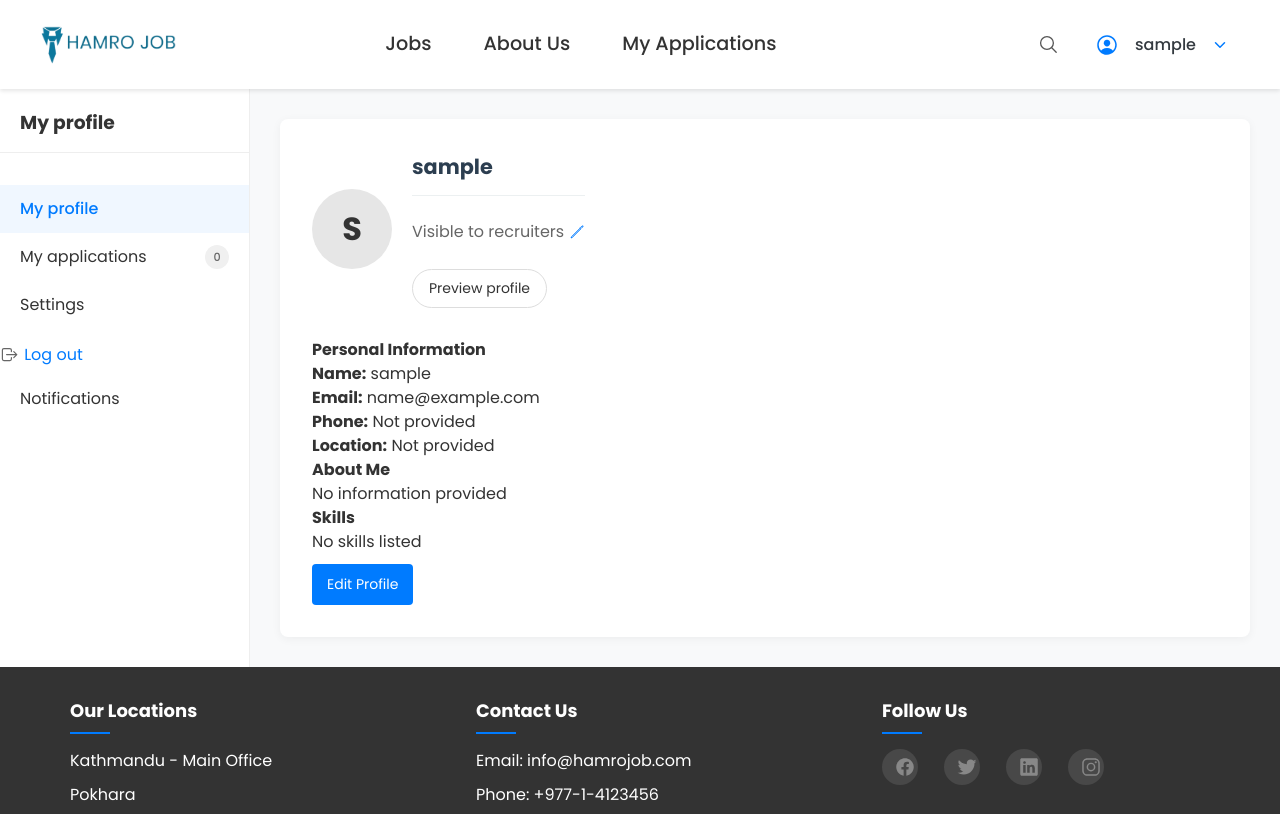
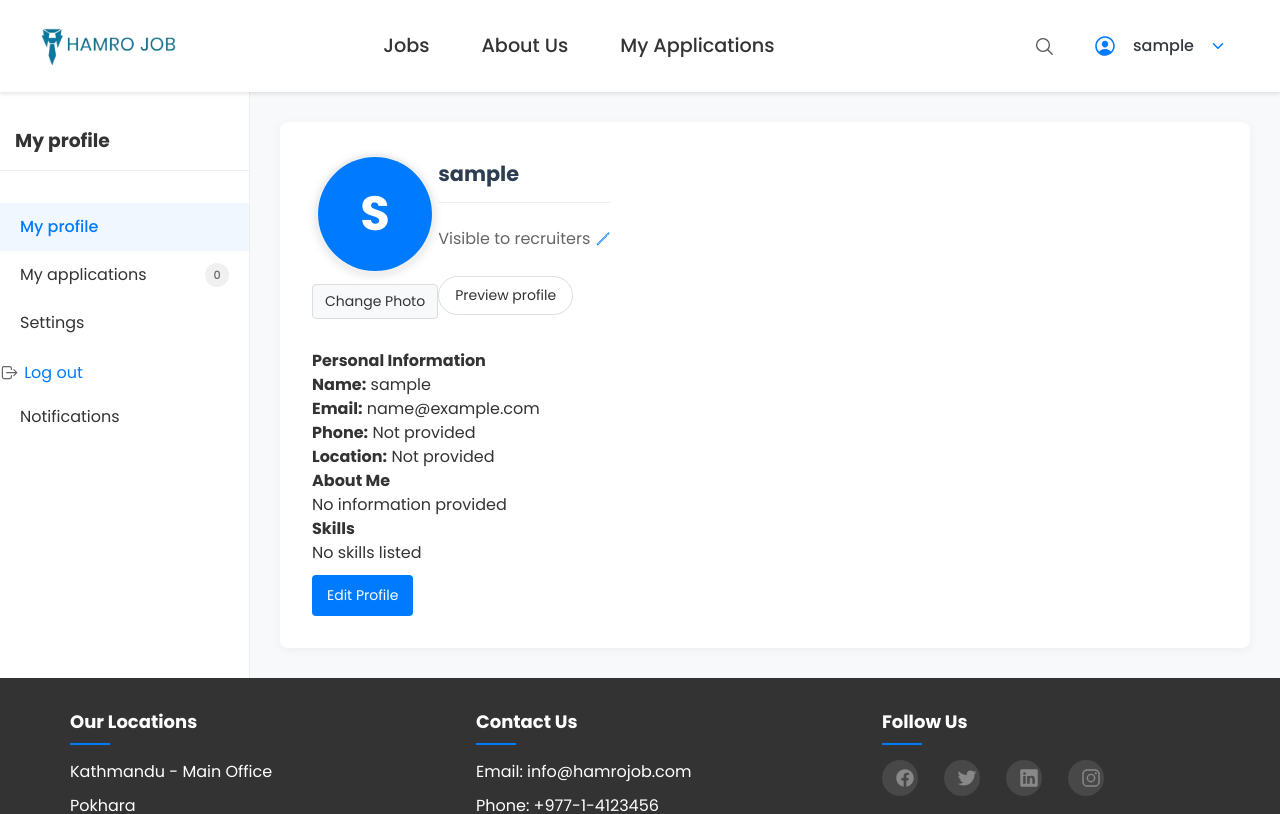
Before and after one commit to SamirShrestha332/FYP, a React (Vite) app in the folder HamroJob/: page /profile in a window 1280 px wide. Shown: the top 814 px of the page. Built offline with nearby package versions, Linux system fonts and the light colour scheme; no server answers; sample sign-in values are in the browser's storage.

Commit message:
🚀 Profile Functionality in User Side

```diff
--- a/HamroJob/src/App.jsx
+++ b/HamroJob/src/App.jsx
@@ -39,7 +39,6 @@ import Esewapayment from './component/recruiter/Payment/EsewaPayment.jsx';
 import ProtectedJobRoute from './component/recruiter/ProtectedJobRoute';
 
 import PaymentSuccess from './component/recruiter/Payment/PaymentSuccess';
-import PaymentInvoice from './component/recruiter/Payment/PaymentInvoice';
 import ApplicationDetails from './component/ApplicationDetails';
 // Add this import at the top with your other imports
 
@@ -84,11 +83,6 @@ function App() {
         <Route path="/recruiter/payment/success" element={
           <ProtectedRoute>
             <PaymentSuccess />
-          </ProtectedRoute>
-        } />
-        <Route path="/recruiter/payment/invoice/:transactionId" element={
-          <ProtectedRoute>
-            <PaymentInvoice />
           </ProtectedRoute>
         } />
         <Route path="/payment/success" element={
--- a/HamroJob/src/component/JobSection.css
+++ b/HamroJob/src/component/JobSection.css
@@ -395,6 +395,7 @@ nav ul li a.active::after {
   color: #333;
   display: -webkit-box;
   -webkit-line-clamp: 2;
+  line-clamp: 2;
   -webkit-box-orient: vertical;
   overflow: hidden;
   line-height: 1.4;
--- a/HamroJob/src/component/UserMenu.css
+++ b/HamroJob/src/component/UserMenu.css
@@ -6,12 +6,23 @@
 .user-menu-trigger {
   display: flex;
   align-items: center;
+  gap: 8px;
+  padding: 8px 12px;
+  border-radius: 4px;
   cursor: pointer;
-  padding: 5px 10px;
-  border-radius: 4px;
-  transition: all 0.3s;
-  color: #007bff; /* Blue to match homepage theme */
-  font-weight: 500;
+  transition: background-color 0.2s;
+}
+
+.user-menu-trigger:hover {
+  background-color: rgba(0, 0, 0, 0.05);
+}
+
+.user-avatar-img {
+  width: 32px;
+  height: 32px;
+  border-radius: 50%;
+  object-fit: cover;
+  border: 1px solid #eee;
 }
 
 .user-icon {
@@ -56,8 +67,36 @@
 
 .user-info {
   display: flex;
-  align-items: flex-start;
+  align-items: center;
   margin-bottom: 15px;
+  gap: 15px;
+}
+
+.user-avatar {
+  flex-shrink: 0;
+}
+
+.dropdown-avatar-img {
+  width: 50px;
+  height: 50px;
+  border-radius: 50%;
+  object-fit: cover;
+  border: 2px solid #f0f0f0;
+  box-shadow: 0 2px 5px rgba(0, 0, 0, 0.1);
+}
+
+.dropdown-avatar-placeholder {
+  width: 50px;
+  height: 50px;
+  border-radius: 50%;
+  display: flex;
+  align-items: center;
+  justify-content: center;
+  font-size: 24px;
+  font-weight: bold;
+  color: #fff;
+  background-color: #007bff;
+  box-shadow: 0 2px 5px rgba(0, 0, 0, 0.1);
 }
 
 .user-details {
--- a/HamroJob/src/component/UserMenu.jsx
+++ b/HamroJob/src/component/UserMenu.jsx
@@ -125,7 +125,15 @@ function UserMenu({ userData: propUserData }) {
   return (
     <div className="user-menu-container" ref={menuRef}>
       <div className="user-menu-trigger" onClick={toggleMenu}>
-        <ion-icon name="person-circle-outline" class="user-icon"></ion-icon>
+        {userData && (userData.profile_image || userData.profileImage) ? (
+          <img
+            src={userData.profile_image || userData.profileImage}
+            alt="Profile"
+            className="user-avatar-img"
+          />
+        ) : (
+          <ion-icon name="person-circle-outline" class="user-icon"></ion-icon>
+        )}
         <span className="user-name">{userData ? userData.username : 'User'}</span>
         <ion-icon name={isOpen ? "chevron-up-outline" : "chevron-down-outline"}></ion-icon>
       </div>
--- a/HamroJob/src/component/UserProfile.css
+++ b/HamroJob/src/component/UserProfile.css
@@ -20,13 +20,104 @@
 }
 
 .profile-header {
-  padding: 0 20px 15px;
+  padding: 15px;
   border-bottom: 1px solid #eee;
+  margin-bottom: 15px;
+  display: flex;
+  align-items: flex-start;
+  gap: 20px;
 }
 
 .profile-header h3 {
   margin: 0;
   color: #333;
+}
+
+.profile-image-container {
+  display: flex;
+  flex-direction: column;
+  align-items: center;
+  gap: 10px;
+}
+
+.profile-image {
+  width: 120px;
+  height: 120px;
+  border-radius: 50%;
+  overflow: hidden;
+  border: 3px solid #f0f0f0;
+  box-shadow: 0 2px 10px rgba(0, 0, 0, 0.1);
+  display: flex;
+  align-items: center;
+  justify-content: center;
+  background-color: #f5f5f5;
+  position: relative;
+  transition: all 0.3s ease;
+}
+
+.profile-image.has-preview {
+  border-color: #007bff;
+  transform: scale(1.05);
+  box-shadow: 0 4px 15px rgba(0, 123, 255, 0.3);
+}
+
+.preview-indicator {
+  position: absolute;
+  bottom: 0;
+  left: 0;
+  right: 0;
+  background-color: rgba(0, 123, 255, 0.8);
+  color: white;
+  font-size: 10px;
+  padding: 3px 0;
+  text-align: center;
+  text-transform: uppercase;
+  letter-spacing: 0.5px;
+}
+
+.profile-image img {
+  width: 100%;
+  height: 100%;
+  object-fit: cover;
+}
+
+.profile-placeholder {
+  width: 100%;
+  height: 100%;
+  display: flex;
+  align-items: center;
+  justify-content: center;
+  font-size: 48px;
+  font-weight: bold;
+  color: #fff;
+  background-color: #007bff;
+}
+
+.profile-image-upload {
+  display: flex;
+  flex-direction: column;
+  gap: 8px;
+  width: 100%;
+}
+
+.upload-button {
+  padding: 6px 12px;
+  background-color: #f8f9fa;
+  border: 1px solid #ddd;
+  border-radius: 4px;
+  cursor: pointer;
+  font-size: 14px;
+  text-align: center;
+  color: #333;
+  transition: all 0.3s ease;
+}
+
+.upload-button:hover {
+  background-color: #e9ecef;
+}
+
+.profile-title {
+  flex: 1;
 }
 
 .profile-menu {
--- a/HamroJob/src/component/UserProfile.jsx
+++ b/HamroJob/src/component/UserProfile.jsx
@@ -19,6 +19,9 @@ function UserProfile() {
     bio: '',
     skills: ''
   });
+  const [profileImage, setProfileImage] = useState(null);
+  const [imagePreview, setImagePreview] = useState(null);
+  const [uploadingImage, setUploadingImage] = useState(false);
   const [successMessage, setSuccessMessage] = useState('');
 
   useEffect(() => {
@@ -106,6 +109,90 @@ function UserProfile() {
       ...formData,
       [name]: value
     });
+  };
+
+  const handleImageChange = (e) => {
+    const file = e.target.files[0];
+    if (file) {
+      // Validate file type and size
+      if (!file.type.match('image.*')) {
+        setError('Please select an image file');
+        return;
+      }
+
+      if (file.size > 10 * 1024 * 1024) { // 10MB limit
+        setError('Image size should be less than 10MB');
+        return;
+      }
+
+      setProfileImage(file);
+      setError(null); // Clear any previous errors
+
+      // Create preview URL
+      const reader = new FileReader();
+      reader.onloadend = () => {
+        console.log('Image preview created');
+        setImagePreview(reader.result);
+        setSuccessMessage('Image preview created. Click Upload to save.');
+        setTimeout(() => setSuccessMessage(''), 3000);
+      };
+      reader.onerror = () => {
+        console.error('Error creating image preview');
+        setError('Failed to preview image. Please try another file.');
+      };
+      reader.readAsDataURL(file);
+    }
+  };
+
+  const handleImageUpload = async () => {
+    if (!profileImage) {
+      return;
+    }
+
+    setUploadingImage(true);
+    setError(null);
+
+    try {
+      const token = localStorage.getItem('token');
+      const formData = new FormData();
+      formData.append('profileImage', profileImage);
+      formData.append('email', user.email);
+
+      const response = await axios.post(
+        'http://localhost:5000/users/profile/upload-image',
+        formData,
+        {
+          headers: {
+            Authorization: `Bearer ${token}`,
+            'Content-Type': 'multipart/form-data'
+          }
+        }
+      );
+
+      console.log('Profile image upload response:', response.data);
+
+      if (response.data && response.data.success) {
+        // Update user state with new image URL
+        if (response.data.user) {
+          setUser(response.data.user);
+          localStorage.setItem('user', JSON.stringify(response.data.user));
+        } else if (response.data.imageUrl) {
+          // If full user object not returned, update just the image URL
+          const updatedUser = { ...user, profile_image: response.data.imageUrl };
+          setUser(updatedUser);
+          localStorage.setItem('user', JSON.stringify(updatedUser));
+        }
+
+        setSuccessMessage('Profile image updated successfully!');
+        setTimeout(() => setSuccessMessage(''), 3000);
+      }
+    } catch (err) {
+      console.error('Error uploading profile image:', err);
+      setError('Failed to upload profile image. Please try again.');
+    } finally {
+      setUploadingImage(false);
+      setProfileImage(null); // Reset file input
+    }
   };
 
   const handleSubmit = async (e) => {
@@ -237,8 +324,43 @@ function UserProfile() {
               {error && <div className="error-message">{error}</div>}
 
               <div className="profile-header-content">
-                <div className="profile-avatar">
-                  {user.username ? user.username.charAt(0).toUpperCase() : 'U'}
+                <div className="profile-image-container">
+                  <div className={`profile-image ${imagePreview ? 'has-preview' : ''}`}>
+                    {imagePreview ? (
+                      <>
+                        <img src={imagePreview} alt="Profile Preview" />
+                        <div className="preview-indicator">Preview</div>
+                      </>
+                    ) : user.profile_image ? (
+                      <img src={user.profile_image} alt="Profile" />
+                    ) : (
+                      <div className="profile-placeholder">
+                        {user.username ? user.username.charAt(0).toUpperCase() : 'U'}
+                      </div>
+                    )}
+                  </div>
+                  <div className="profile-image-upload">
+                    <input
+                      type="file"
+                      id="profile-image-input"
+                      accept="image/*"
+                      onChange={handleImageChange}
+                      style={{ display: 'none' }}
+                    />
+                    <label htmlFor="profile-image-input" className="upload-button">
+                      Change Photo
+                    </label>
+                    {profileImage && (
+                      <button
+                        onClick={handleImageUpload}
+                        className="upload-button"
+                        disabled={uploadingImage}
+                        type="button"
+                      >
+                        {uploadingImage ? 'Uploading...' : 'Upload'}
+                      </button>
+                    )}
+                  </div>
                 </div>
                 <div className="profile-info">
                   <h2>{user.username || 'User'}</h2>
--- a/HamroJob/src/component/recruiter/JobCardStyles.css
+++ b/HamroJob/src/component/recruiter/JobCardStyles.css
@@ -39,6 +39,7 @@
   line-height: 1.3;
   display: -webkit-box;
   -webkit-line-clamp: 2;
+  line-clamp: 2;
   -webkit-box-orient: vertical;
   overflow: hidden;
 }
@@ -90,8 +91,10 @@
 .meta-item {
   display: flex;
   align-items: flex-start;
-  font-size: 0.875rem;
   color: #4a5568;
+
+  font-weight: 300;
+  font-size: 0.85rem;
 }
 
 .meta-item svg {
@@ -128,6 +131,7 @@
   align-items: center;
   justify-content: center;
   gap: 0.25rem;
+  width: 133px;
 }
 
 .view-btn {
```
Also changed, not shown: HamroJob/src/component/recruiter/RecruiterHeader.jsx (line endings or trailing spaces), 1 other file (tests, documents, lock files or other folders).
